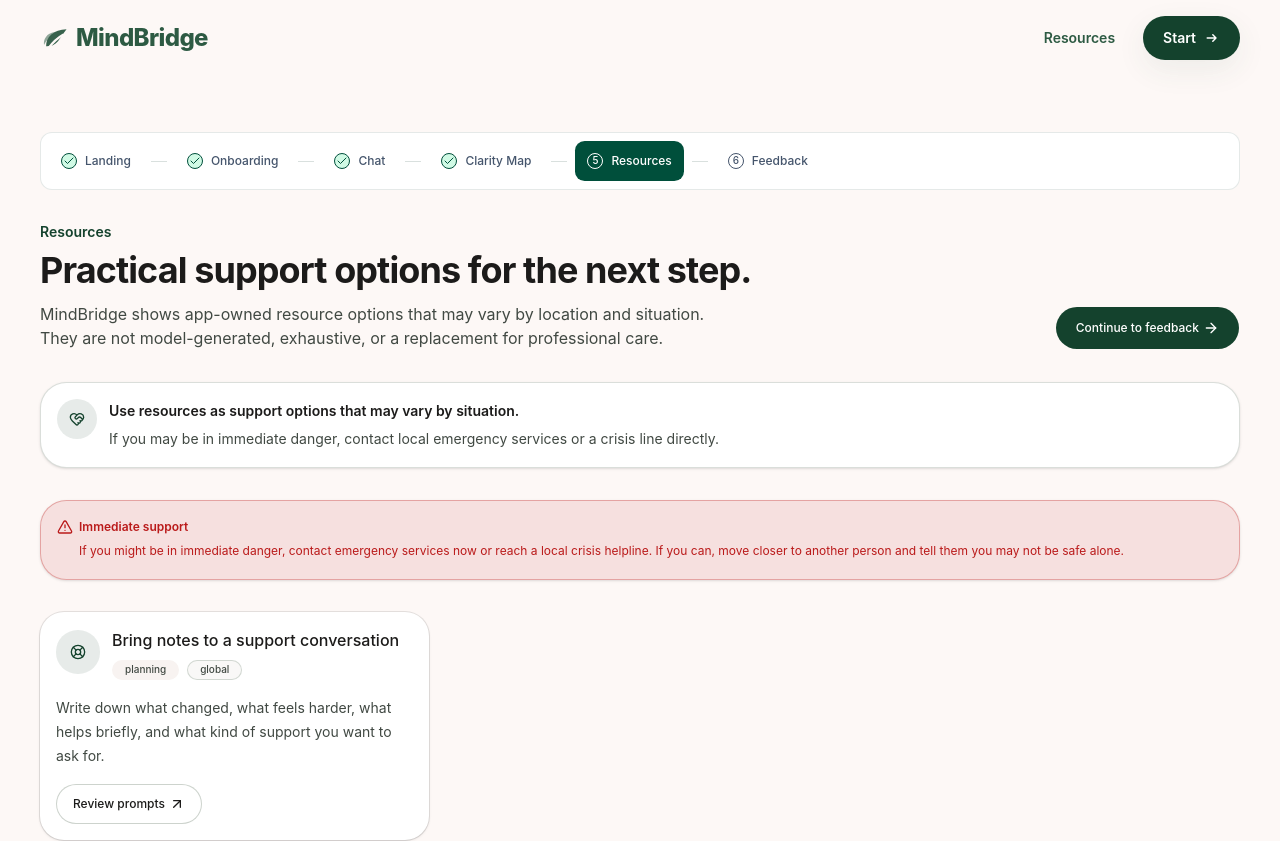
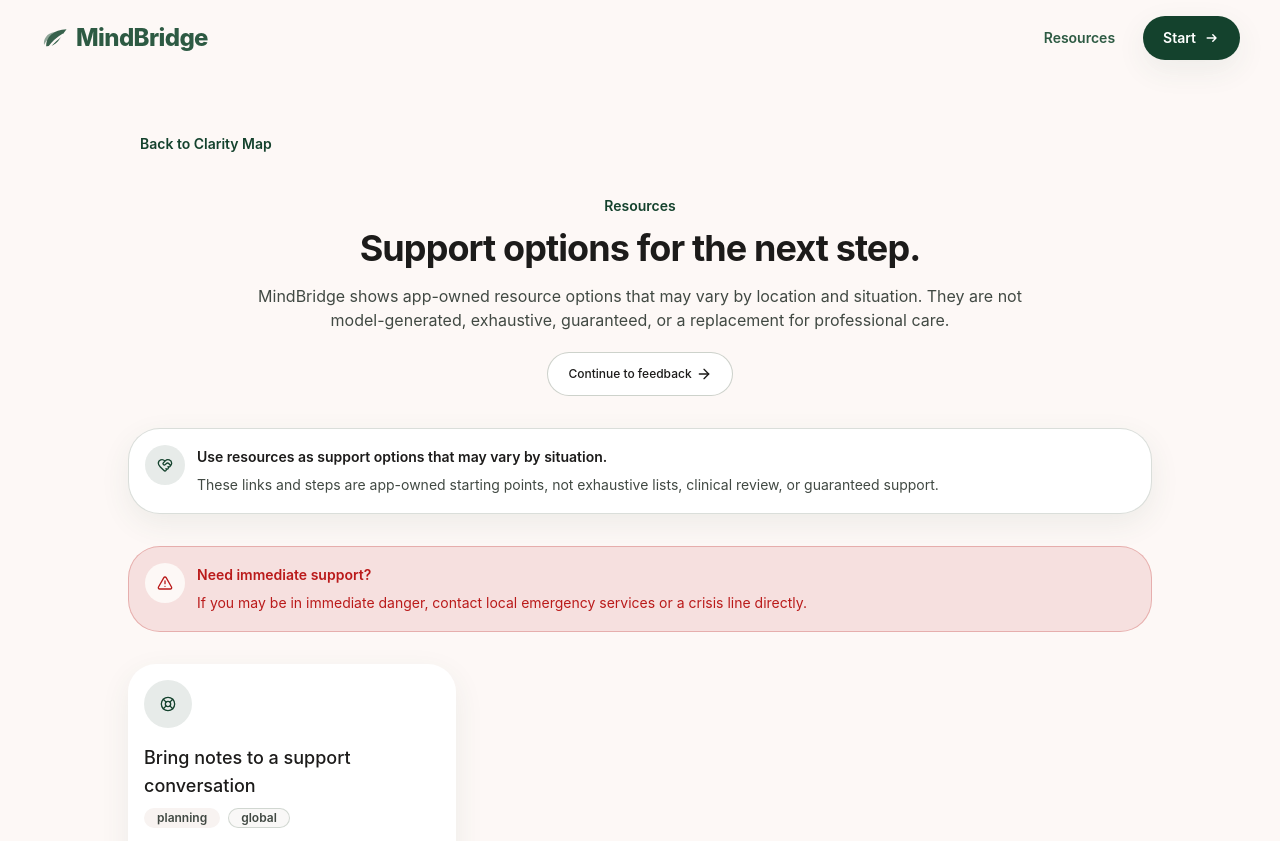
Before and after one commit to souvikb07/mental-health-platform, a Next.js app: page /resources in a window 1280 px wide. Shown: the top 841 px of the page. Built offline with nearby package versions, Linux system fonts and the light colour scheme.

Commit message:
Polish resources page with Stitch-style layout

```diff
--- a/src/app/resources/page.tsx
+++ b/src/app/resources/page.tsx
@@ -1,41 +1,52 @@
 import Link from "next/link";
-import { ArrowRight, HeartHandshake } from "lucide-react";
+import { AlertTriangle, ArrowRight, HeartHandshake } from "lucide-react";
 
 import { PageContainer } from "@/components/layout/page-container";
-import { JourneyStepper } from "@/components/product/journey-stepper";
 import { ResourcesLoader } from "@/components/product/resources-loader";
-import { SafetyNotice } from "@/components/product/safety-notice";
 import { Button } from "@/components/ui/button";
 
 export default function ResourcesPage() {
   return (
-    <PageContainer size="wide" className="grid gap-8 py-10 sm:py-14">
-      <JourneyStepper current="/resources" />
-      <section className="grid gap-5 md:grid-cols-[minmax(0,1fr)_auto] md:items-end">
+    <PageContainer size="wide" className="py-8 sm:py-12">
+      <div className="mx-auto grid w-full max-w-5xl gap-8">
+        <div>
+          <Link
+            href="/clarity-map"
+            className="inline-flex min-h-10 items-center rounded-full px-3 text-sm font-semibold text-primary transition hover:bg-primary/10 hover:text-primary focus-visible:outline-none focus-visible:ring-4 focus-visible:ring-primary/20"
+          >
+            Back to Clarity Map
+          </Link>
+        </div>
+
+        <section className="mx-auto grid max-w-3xl gap-5 text-center">
           <div>
             <p className="text-sm font-semibold text-primary">Resources</p>
-          <h1 className="mt-2 max-w-3xl text-3xl font-bold tracking-tight text-foreground sm:text-4xl">
-            Practical support options for the next step.
+            <h1 className="mt-3 text-3xl font-bold tracking-tight text-foreground sm:text-4xl">
+              Support options for the next step.
             </h1>
-          <p className="mt-3 max-w-2xl text-sm leading-6 text-muted-foreground sm:text-base">
+            <p className="mt-4 text-sm leading-6 text-muted-foreground sm:text-base">
               MindBridge shows app-owned resource options that may vary by
-            location and situation. They are not model-generated, exhaustive, or
-            a replacement for professional care.
+              location and situation. They are not model-generated, exhaustive,
+              guaranteed, or a replacement for professional care.
             </p>
           </div>
+          <div>
             <Button
               asChild
-          className="h-11 rounded-full bg-primary px-5 text-primary-foreground hover:bg-primary/90"
+              variant="outline"
+              className="h-11 rounded-full border-border/80 bg-card px-5 text-foreground hover:bg-muted"
             >
               <Link href="/feedback">
                 Continue to feedback
                 <ArrowRight className="size-4" aria-hidden="true" />
               </Link>
             </Button>
+          </div>
         </section>
-      <div className="rounded-3xl border border-border/60 bg-card p-4 text-sm leading-6 text-muted-foreground shadow-sm">
+
+        <div className="mindbridge-ambient-shadow rounded-[2rem] border border-border/60 bg-card p-4 text-sm leading-6 text-muted-foreground">
           <div className="flex items-start gap-3">
-          <span className="flex size-10 shrink-0 items-center justify-center rounded-2xl bg-primary/10 text-primary">
+            <span className="flex size-10 shrink-0 items-center justify-center rounded-full bg-primary/10 text-primary">
               <HeartHandshake className="size-4" aria-hidden="true" />
             </span>
             <div>
@@ -43,14 +54,30 @@ export default function ResourcesPage() {
                 Use resources as support options that may vary by situation.
               </p>
               <p className="mt-1">
+                These links and steps are app-owned starting points, not
+                exhaustive lists, clinical review, or guaranteed support.
+              </p>
+            </div>
+          </div>
+        </div>
+
+        <div className="rounded-[2rem] border border-destructive/25 bg-destructive/10 p-4 text-sm leading-6 text-destructive">
+          <div className="flex items-start gap-3">
+            <span className="flex size-10 shrink-0 items-center justify-center rounded-full bg-background text-destructive">
+              <AlertTriangle className="size-4" aria-hidden="true" />
+            </span>
+            <div>
+              <p className="font-semibold">Need immediate support?</p>
+              <p className="mt-1">
                 If you may be in immediate danger, contact local emergency
                 services or a crisis line directly.
               </p>
             </div>
           </div>
         </div>
-      <SafetyNotice tone="urgent" />
+
         <ResourcesLoader />
+      </div>
     </PageContainer>
   );
 }
--- a/src/components/product/resource-card.tsx
+++ b/src/components/product/resource-card.tsx
@@ -18,26 +18,26 @@ type ResourceCardProps = {
 
 export function ResourceCard({ resource }: ResourceCardProps) {
   return (
-    <Card className="flex h-full flex-col rounded-[1.5rem] border-border/60 bg-card shadow-sm">
-      <CardHeader>
-        <div className="flex items-start gap-3">
-          <span className="mt-0.5 flex size-11 shrink-0 items-center justify-center rounded-2xl bg-primary/10 text-primary">
+    <Card className="mindbridge-ambient-shadow flex h-full flex-col rounded-[1.75rem] border-border/60 bg-card transition-transform duration-300 hover:-translate-y-1">
+      <CardHeader className="pb-4">
+        <div className="grid gap-4">
+          <span className="flex size-12 shrink-0 items-center justify-center rounded-full bg-primary/10 text-primary">
             <LifeBuoy className="size-4" aria-hidden="true" />
           </span>
           <div className="min-w-0">
-            <CardTitle className="text-base leading-6 text-foreground">
+            <CardTitle className="text-lg leading-7 text-foreground">
               {resource.title}
             </CardTitle>
             <div className="mt-2 flex flex-wrap gap-2">
               <Badge
                 variant="secondary"
-                className="rounded-full bg-muted px-3 py-1 text-muted-foreground"
+                className="rounded-full bg-muted px-3 py-1 text-xs font-semibold text-muted-foreground"
               >
                 {resource.type}
               </Badge>
               <Badge
                 variant="outline"
-                className="rounded-full border-border/70 px-3 py-1 text-muted-foreground"
+                className="rounded-full border-border/70 px-3 py-1 text-xs font-semibold text-muted-foreground"
               >
                 {resource.country}
               </Badge>
@@ -45,18 +45,18 @@ export function ResourceCard({ resource }: ResourceCardProps) {
           </div>
         </div>
       </CardHeader>
-      <CardContent className="grid flex-1 gap-3">
+      <CardContent className="grid flex-1 content-start gap-4">
         <p className="text-sm leading-6 text-muted-foreground">
           {resource.description}
         </p>
         {resource.phone ? (
-          <p className="flex items-center gap-2 rounded-2xl border border-border/50 bg-muted/60 px-3 py-2 text-sm font-semibold text-foreground">
+          <p className="flex min-w-0 items-center gap-2 rounded-2xl border border-border/50 bg-muted/60 px-3 py-2 text-sm font-semibold text-foreground">
             <Phone className="size-4 text-primary" aria-hidden="true" />
-            {resource.phone}
+            <span className="break-all">{resource.phone}</span>
           </p>
         ) : null}
         {resource.availabilityNote ? (
-          <p className="flex items-start gap-2 text-xs leading-5 text-muted-foreground">
+          <p className="flex items-start gap-2 rounded-2xl bg-muted/40 px-3 py-2 text-xs leading-5 text-muted-foreground">
             <Clock3
               className="mt-0.5 size-3.5 shrink-0 text-primary"
               aria-hidden="true"
@@ -69,7 +69,7 @@ export function ResourceCard({ resource }: ResourceCardProps) {
         <Button
           asChild
           variant="outline"
-          className="h-10 rounded-full border-border/80 bg-card px-4 text-foreground hover:bg-muted"
+          className="min-h-11 w-full rounded-full border-border/80 bg-card px-4 text-foreground hover:bg-muted"
         >
           <Link href={resource.href}>
             {resource.actionLabel}
--- a/src/components/product/resources-loader.tsx
+++ b/src/components/product/resources-loader.tsx
@@ -22,7 +22,7 @@ export function ResourcesLoader() {
       .then((response) => setResources(response.resources))
       .catch(() => {
         setError(
-          "Showing local app-owned fallback resources because the resources API did not respond.",
+          "Showing app-owned fallback resources because the resources service did not respond.",
         );
         setResources(mockResources);
       });
@@ -30,7 +30,7 @@ export function ResourcesLoader() {
 
   if (resources.length === 0) {
     return (
-      <div className="mindbridge-ambient-shadow rounded-[2rem] border border-border/60 bg-card p-5 text-sm leading-6 text-muted-foreground">
+      <div className="mindbridge-ambient-shadow mx-auto max-w-3xl rounded-[2rem] border border-border/60 bg-card p-5 text-sm leading-6 text-muted-foreground sm:p-6">
         <p className="font-semibold text-foreground">
           Loading support options...
         </p>
@@ -43,13 +43,13 @@ export function ResourcesLoader() {
   }
 
   return (
-    <div className="grid gap-4">
+    <div className="grid gap-5">
       {error ? (
-        <p className="rounded-2xl border border-amber-900/20 bg-amber-50 p-3 text-sm leading-6 text-amber-900">
+        <p className="rounded-2xl border border-amber-900/20 bg-amber-50 p-4 text-sm leading-6 text-amber-900">
           {error}
         </p>
       ) : null}
-      <div className="grid gap-4 md:grid-cols-2 xl:grid-cols-3">
+      <div className="grid gap-5 md:grid-cols-2 xl:grid-cols-3">
         {resources.map((resource) => (
           <ResourceCard key={resource.id} resource={resource} />
         ))}
```
Also changed, not shown: 1 other file (tests, documents, lock files or other folders). Lines whose indentation alone changed are shown as unchanged.
